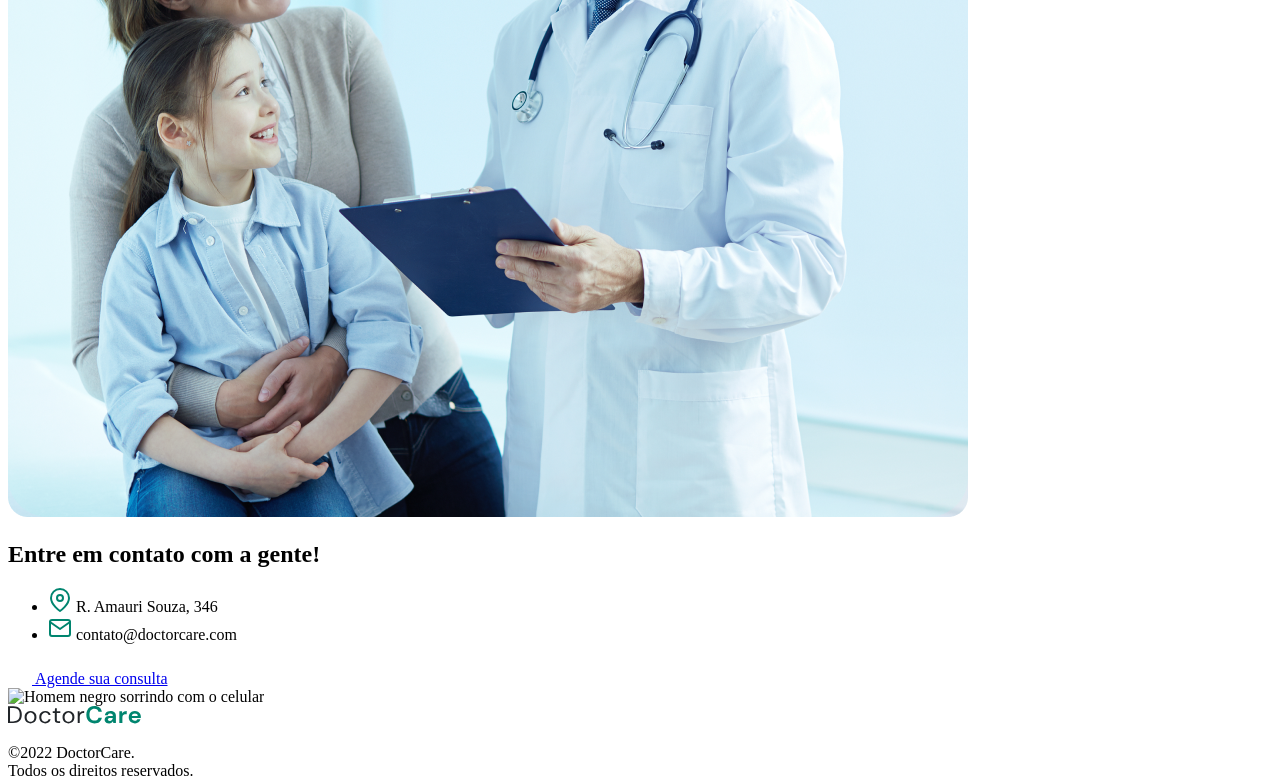
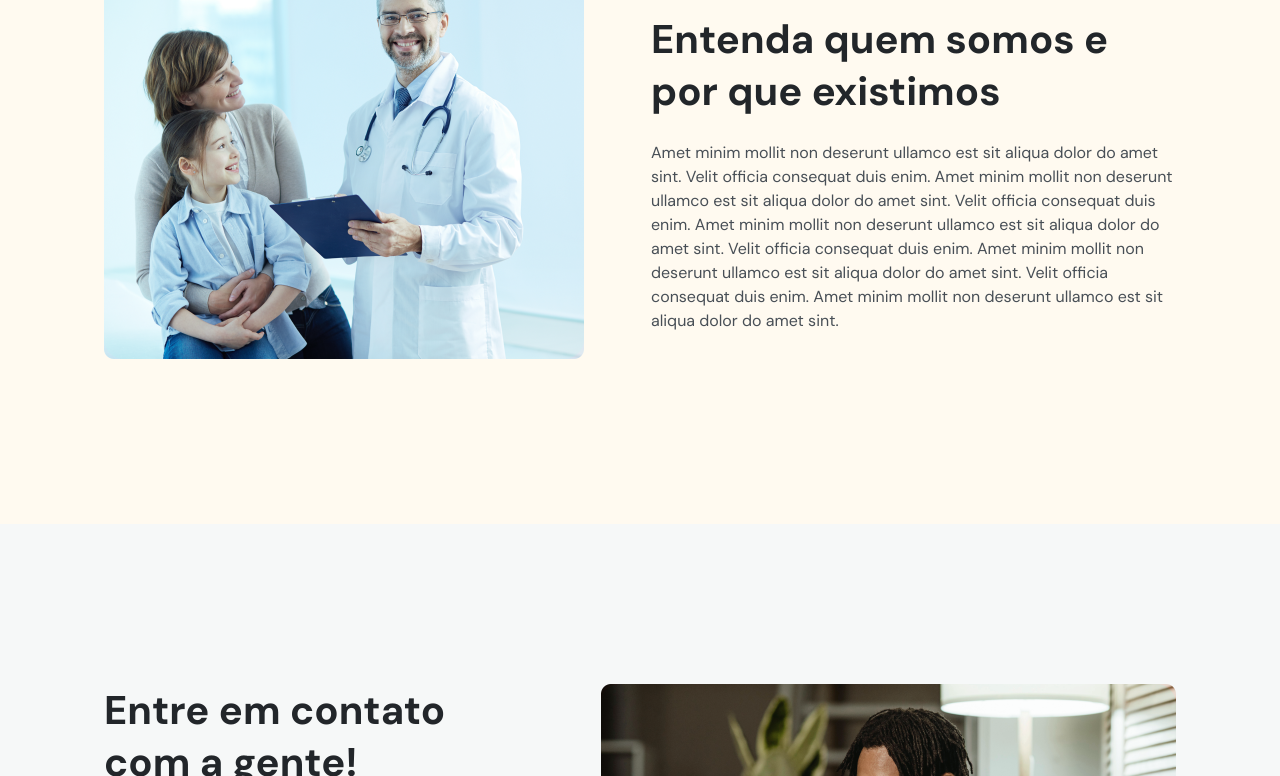
Before and after one commit to CarlosLonghi/DoctorCare, a plain HTML site: page index.html in a window 1280 px wide. Shown: the part 2024-2800 px from the top of the page. Drawn offline with nearby package versions, Linux system fonts and the light colour scheme; the site is published under a folder, as on GitHub Pages, so addresses that start at the root find nothing.

Commit message:
Ajustes de links relativos

```diff
--- a/index.html
+++ b/index.html
@@ -6,7 +6,7 @@
     <meta name="viewport" content="width=device-width, initial-scale=1.0" />
     <title>DoctorCare</title>
 
-    <link rel="stylesheet" href="/style.css" />
+    <link rel="stylesheet" href="./style.css" />
 
     <link rel="preconnect" href="https://fonts.googleapis.com" />
     <link rel="preconnect" href="https://fonts.gstatic.com" crossorigin />
@@ -259,7 +259,7 @@
 
         <div class="col-b">
           <img
-            src="/assets/mulher-negra-com-moletom-verde-sorrindo.png"
+            src="./assets/mulher-negra-com-moletom-verde-sorrindo.png"
             alt="Mulher vestindo moletom verde e sorrindo"
           />
         </div>
@@ -470,7 +470,7 @@
 
         <div class="col-b">
           <img
-            src="assets/doutor-feliz-com-pacientes.png"
+            src="./assets/doutor-feliz-com-pacientes.png"
             alt="Doutor feliz com pacientes"
           />
         </div>
@@ -562,7 +562,7 @@
 
         <div class="col-b">
           <img
-            src="/assets/homem-negro-sorrindo-com-celular.png"
+            src="./assets/homem-negro-sorrindo-com-celular.png"
             alt="Homem negro sorrindo com o celular"
           />
         </div>
@@ -743,6 +743,6 @@
 
     <!-- ScrollReavel Lib -->
     <script src="https://unpkg.com/scrollreveal"></script>
-    <script src="main.js"></script>
+    <script src="./main.js"></script>
   </body>
 </html>
```
